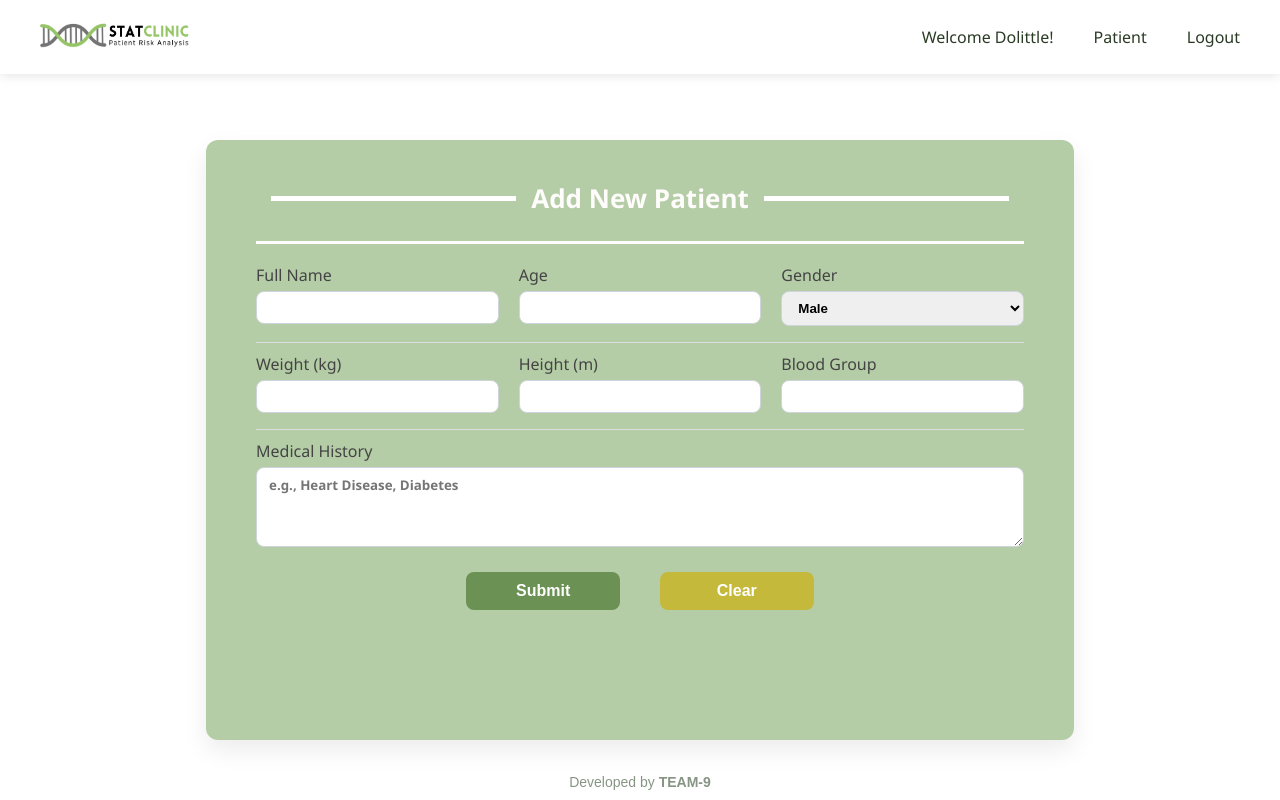
After one commit to Explore31/Patient_Risk_Analyzer, a Flask app: page /add_patient in a window 1280 px wide. The commit adds this page. Run offline with Flask 3, Linux system fonts and the light colour scheme; a user stored in the database is signed in; parts of the project's set-up code (start-up, migrations or seed data) failed here and were passed over; some libraries are stand-ins or nearby versions.

Commit message:
PATIENT_ADD

```diff
--- a/webapp/routes.py
+++ b/webapp/routes.py
@@ -1,9 +1,11 @@
-from flask import render_template, Blueprint, request, redirect, url_for, session
+from flask import render_template, Blueprint, request, redirect, url_for, session, jsonify
 from flask_login import login_required, current_user
 from flask_login import login_required
 from .models import Patient
 from .dashboard import generate_patient_data
 from . import socketio
+from .import db
+from datetime import datetime
 
 
 routes = Blueprint('routes', __name__)
@@ -56,6 +58,67 @@ def patient_id():
 
     return render_template('select.html', patients=patients)
 
+@routes.route('/add_patient', methods=['GET', 'POST'])
+@login_required
+def add_patient():
+    if request.method == 'POST':
+        name = request.form['name']
+        age = int(request.form['age'])
+        gender = request.form['gender']
+        weight = float(request.form['weight'])
+        height = float(request.form['height'])
+        blood_group = request.form['blood_group']
+        medical_history = request.form.get('medical_history', '')
+
+        # Generate new Patient ID
+        prefix = f"SC2025{'M' if gender == 'Male' else 'F'}"
+        existing = Patient.query.filter(Patient.id.like(f"{prefix}%")).count()
+        patient_id = f"{prefix}{existing + 101}"
+
+        # Create new Patient instance with required defaults and placeholder ranges
+        new_patient = Patient(
+            id=patient_id,
+            name=name,
+            age=age,
+            gender=gender,
+            weight=weight,
+            height=height,
+            blood_group=blood_group,
+            date_of_admission=datetime.now(),
+            medical_history=medical_history,
+            heart_rate_min=60, heart_rate_max=100,
+            respiratory_rate_min=12, respiratory_rate_max=20,
+            body_temperature_min=36.5, body_temperature_max=37.5,
+            oxygen_saturation_min=95.0, oxygen_saturation_max=99.0,
+            systolic_bp_min=110, systolic_bp_max=130,
+            diastolic_bp_min=70, diastolic_bp_max=90,
+            derived_hrv_min=0.1, derived_hrv_max=0.15,
+            derived_pulse_pressure_min=40, derived_pulse_pressure_max=50,
+            derived_bmi=round(weight / (height ** 2), 1),
+            derived_map_min=85.0, derived_map_max=100.0,
+            risk_category="Low Risk",
+            risk_score_min=5.0, risk_score_max=10.0,
+            heart_disease_min=0.1, heart_disease_max=0.2,
+            hypertension_min=0.1, hypertension_max=0.2,
+            diabetes_min=0.05, diabetes_max=0.1,
+            respiratory_issues_min=0.05, respiratory_issues_max=0.1,
+            obesity_min=0.15, obesity_max=0.25,
+            stroke_risk_min=0.05, stroke_risk_max=0.1,
+            survival_probability_min=90.0, survival_probability_max=100.0
+        )
+
+        db.session.add(new_patient)
+        db.session.commit()
+
+        # If it's an AJAX (fetch) call, return JSON
+        if request.headers.get('X-Requested-With') == 'XMLHttpRequest':
+            return jsonify(success=True)
+
+        return redirect(url_for('routes.patient_id'))
+
+    return render_template('add.html')
+
+
 @routes.route('/dashboard')
 @login_required
 def index():
--- /dev/null
+++ b/webapp/static/css/add.css
@@ -0,0 +1,155 @@
+.add-patient-container {
+    width: 70%;
+    margin: 10px auto;
+    height: 75vh;
+    background: #b4cda6;
+    padding: 40px 50px;
+    border-radius: 12px;
+    box-shadow: 0 10px 25px rgba(0, 0, 0, 0.08);
+}
+
+.add-patient-container h2 {
+    font-weight: 1000;
+    color: #fffcfc;
+    margin-bottom: 25px;
+    text-align: center;
+}
+
+.section-title {
+    display: flex;
+    align-items: center;
+    font-size: 26px;
+}
+
+.section-title::before,
+.section-title::after {
+    content: "";
+    flex: 1;
+    border-bottom: 5px solid #ffffff;
+    margin: 0 15px;
+}
+
+
+.form-label {
+    font-weight: 500;
+    /* margin-bottom: 1px; */
+    color: #444;
+}
+
+.form-control,
+.form-select,
+textarea {
+    border-radius: 8px;
+    margin-top: 5px;
+    border: 1px solid #ced4da;
+    padding: 8px 12px;
+    font-weight: bold;
+    width: 100%;
+    transition: 0.3s ease;
+}
+
+.form-control:focus,
+.form-select:focus,
+textarea:focus {
+    border-color: #cbde6b;
+    box-shadow: 0 0 0 0.2rem rgba(76, 95, 59, 0.25);
+    outline: none;
+}
+
+.form-select option {
+    font-weight: bold;
+    /* Make input bold */
+    border-radius: 8px;
+    /* Rounded corners for the box */
+    border: 1px solid #ced4da;
+    padding: 8px 12px;
+    transition: 0.3s ease;
+    background-color: #fff;
+}
+
+/* Change hover color on options */
+.form-select option:hover {
+    background-color: #f1f1f1;
+    /* Light grey hover */
+    /* color: #6c9155; */
+}
+
+
+
+#medical_history {
+    font-family: 'Segoe UI', Tahoma, Geneva, Verdana, sans-serif;
+    height: 80px;
+}
+
+.section-divider-header {
+    margin: 20px 0;
+    border-top: 3px solid #fffdfd;
+}
+
+.section-divider {
+    margin-top: 16px;
+    margin-bottom: 10px;
+    border-top: 1px solid #ddd;
+}
+
+.btn-primary,
+.btn-secondary {
+    padding: 10px 28px;
+    border-radius: 8px;
+    font-weight: bold;
+    /* margin: 0 10px; */
+    margin-top: 10px;
+    min-width: 120px;
+}
+
+.btn-primary {
+    width: 20%;
+    padding: 10px;
+    background-color: #6c9155;
+    border: none;
+    color: white;
+    font-size: 16px;
+    cursor: pointer;
+    border-radius: 8px;
+    margin-top: 10px;
+    transition: background 0.2s ease-in-out;
+}
+
+.btn-primary:hover {
+    background-color: #495931;
+}
+
+.btn-secondary {
+    width: 20%;
+    padding: 10px;
+    background-color: #c4b93a;
+    border: none;
+    color: white;
+    font-size: 16px;
+    cursor: pointer;
+    border-radius: 8px;
+    margin-top: 10px;
+    transition: background 0.2s ease-in-out;
+}
+
+.btn-secondary:hover {
+    background-color: #c7931a;
+}
+
+.inline-group {
+    display: flex;
+    gap: 20px;
+    flex-wrap: wrap;
+}
+
+.inline-group .form-group {
+    flex: 1;
+    min-width: 200px;
+}
+
+.button-group {
+    display: flex;
+    justify-content: center;
+    gap: 40px;
+    margin-top: 10px;
+}
--- a/webapp/static/css/base.css
+++ b/webapp/static/css/base.css
@@ -71,12 +71,63 @@ body {
     color: #8bbb6e;
 }
 
+/* Dropdown base styles */
+.dropdown {
+    display: inline-block;
+    margin-left: 20px;
+}
+
+.dropbtn {
+    text-decoration: none;
+    color: rgb(42, 59, 37);
+    font-family: 'Segoe UI', Tahoma, Geneva, Verdana, sans-serif;
+    font-size: 16px;
+    transition: color 0.3s ease-in-out;
+}
+
+.dropbtn:hover {
+    color: #8bbb6e;
+}
+
+/* Dropdown content */
+.dropdown-menu {
+    display: none;
+    position: absolute;
+    background-color: #ffffff;
+    margin-top: 2px;
+    min-width: 160px;
+    box-shadow: 0px 8px 16px rgba(0, 0, 0, 0.3);
+    z-index: 2;
+    border-radius: 8px;
+    padding: 10px 0;
+}
+
+.dropdown-menu a {
+    color: rgb(42, 59, 37);
+    padding: 10px 20px;
+    text-decoration: none;
+    display: block;
+    font-size: 15px;
+    transition: color 0.3s ease-in-out;
+}
+
+.dropdown-menu a:hover {
+    background-color: #edebeb;
+    color: #2b3823;
+}
+
+/* Show the dropdown on hover */
+.dropdown:hover .dropdown-menu {
+    display: block;
+}
+
 /* Content Block */
 .content {
     flex: 1;
     display: flex;
     justify-content: center;
     align-items: center;
+    font-family: 'Segoe UI', Tahoma, Geneva, Verdana, sans-serif;
     width: 100%;
     padding: 100px 20px 20px;
 }
--- /dev/null
+++ b/webapp/static/js/add.js
@@ -0,0 +1,40 @@
+document.getElementById('addPatientForm').addEventListener('submit', function (e) {
+    e.preventDefault();
+    const form = this;
+
+    fetch(form.action, {
+        method: 'POST',
+        credentials: 'same-origin',               // ← include cookies
+        headers: {
+            'X-Requested-With': 'XMLHttpRequest'    // ← mark as AJAX
+        },
+        body: new FormData(form)
+    })
+        .then(response => {
+            if (!response.ok) {
+                // If server returned e.g. 400 or 500, read text to show
+                return response.text().then(text => {
+                    throw new Error(text || response.statusText);
+                });
+            }
+            return response.json();
+        })
+        .then(json => {
+            if (json.success) {
+                Swal.fire({
+                    icon: 'success',
+                    title: 'Patient added!',
+                    showConfirmButton: false,
+                    timer: 1500,
+                    willClose: () => {
+                        window.location.href = SUCCESS_URL;
+                    }
+                });
+            } else {
+                Swal.fire('Error', json.error || 'Unknown error', 'error');
+            }
+        })
+        .catch(err => {
+            Swal.fire('Error', err.message, 'error');
+        });
+});
--- /dev/null
+++ b/webapp/templates/add.html
@@ -0,0 +1,75 @@
+{% extends 'base.html' %}
+
+{% block content %}
+
+<link href="https://cdn.jsdelivr.net/npm/@sweetalert2/theme-bootstrap-4@5/bootstrap-4.min.css" rel="stylesheet">
+<link rel="stylesheet" href="{{ url_for('static', filename='css/add.css') }}">
+<script src="https://cdn.jsdelivr.net/npm/sweetalert2@11"></script>
+
+<script>
+    const SUCCESS_URL = "{{ url_for('routes.patient_id') }}";
+  </script>
+
+
+<div class="add-patient-container">
+    <h2 class="section-title">Add New Patient</h2>
+
+    <div class="section-divider-header"></div>
+
+    <form id="addPatientForm" method="POST" action="{{ url_for('routes.add_patient') }}">
+        <!-- Section 1 -->
+        <div class="inline-group mb-4">
+            <div class="form-group">
+                <label for="name" class="form-label">Full Name</label>
+                <input type="text" class="form-control" id="name" name="name" required>
+            </div>
+            <div class="form-group">
+                <label for="age" class="form-label">Age</label>
+                <input type="number" class="form-control" id="age" name="age" required>
+            </div>
+            <div class="form-group">
+                <label for="gender" class="form-label">Gender</label>
+                <select class="form-select" id="gender" name="gender" required>
+                    <option value="Male">Male</option>
+                    <option value="Female">Female</option>
+                </select>
+            </div>
+        </div>
+
+        <div class="section-divider"></div>
+
+        <!-- Section 2 -->
+        <div class="inline-group mb-4">
+            <div class="form-group">
+                <label for="weight" class="form-label">Weight (kg)</label>
+                <input type="number" class="form-control" id="weight" name="weight" step="0.1" required>
+            </div>
+            <div class="form-group">
+                <label for="height" class="form-label">Height (m)</label>
+                <input type="number" class="form-control" id="height" name="height" step="0.01" required>
+            </div>
+            <div class="form-group">
+                <label for="blood_group" class="form-label">Blood Group</label>
+                <input type="text" class="form-control" id="blood_group" name="blood_group" required>
+            </div>
+        </div>
+
+        <div class="section-divider"></div>
+
+        <!-- Section 3 -->
+        <div class="mb-4">
+            <label for="medical_history" class="form-label">Medical History</label>
+            <textarea class="form-control" id="medical_history" name="medical_history" rows="4"
+                placeholder="e.g., Heart Disease, Diabetes"></textarea>
+        </div>
+
+        <div class="button-group">
+            <button type="submit" class="btn btn-primary">Submit</button>
+            <button type="reset" class="btn btn-secondary">Clear</button>
+        </div>
+    </form>
+</div>
+
+<script src="{{ url_for('static', filename='js/add.js') }}"></script>
+
+{% endblock %}
--- a/webapp/templates/base.html
+++ b/webapp/templates/base.html
@@ -7,24 +7,31 @@
   <title>{% block title %}Predictive Risk Analyzer{% endblock %}</title>
   <link rel="stylesheet" href="{{ url_for('static', filename='css/base.css') }}">
 </head>
-
+<style>
+  </style>
 <body>
 
   <!-- Header -->
   <header class="header">
-    <a href="/" class="logo">
+    <a href="add.html" class="logo">
       <img src="{{ url_for('static', filename='images/Main_Logo.png') }}" alt="PredictiveAI Logo">
     </a>
     <nav class="navbar">
       <ul>
         <li>
           {% if current_user.is_authenticated %}
-            <a href="#">Welcome {{ current_user.name }}!</a>
+          <a href="#">Welcome {{ current_user.name }}!</a>
           {% else %}
-            <a href="/">Login</a>
+          <a href="/">Login</a>
           {% endif %}
         </li>
-        <li><a href="patient_id">Monitor</a></li>
+        <li class="dropdown">
+          <a href="#" class="dropbtn">Patient</a>
+          <div class="dropdown-menu">
+            <a href="{{ url_for('routes.patient_id') }}">Monitor</a>
+            <a href="{{ url_for('routes.add_patient') }}">Add New</a>
+          </div>
+        </li>
         <li><a href="/logout">Logout</a></li>
       </ul>
     </nav>
@@ -37,7 +44,7 @@
 
   <!-- Footer -->
   <footer class="footer">
-    <p>Developed by <b>Ebenezer</b></p>
+    <p>Developed by <b>TEAM-9</b></p>
   </footer>
 
 </body>
--- a/webapp/templates/dashboard.html
+++ b/webapp/templates/dashboard.html
@@ -15,7 +15,7 @@
             <p><strong>PID</strong> <span class="data">{{ patient.id }}</span></p>
             <p><strong>Age</strong> <span class="data">{{ patient.age }}</span></p>
             <p><strong>Gender</strong> <span class="data">{{ patient.gender }}</span></p>
-            <p><strong>Blood-group</strong> <span class="data">{{ patient.blood }}</span></p>
+            <p><strong>Blood-group</strong> <span class="data">{{ patient.blood_group }}</span></p>
         </div>
         <div class="menu-links">
             <a id="printReportBtn" href="#"><strong>Generate Report</strong></a>
```
Also changed, not shown: webapp/static/js/dashboard.js (+26 -2 lines), 1 other file.
